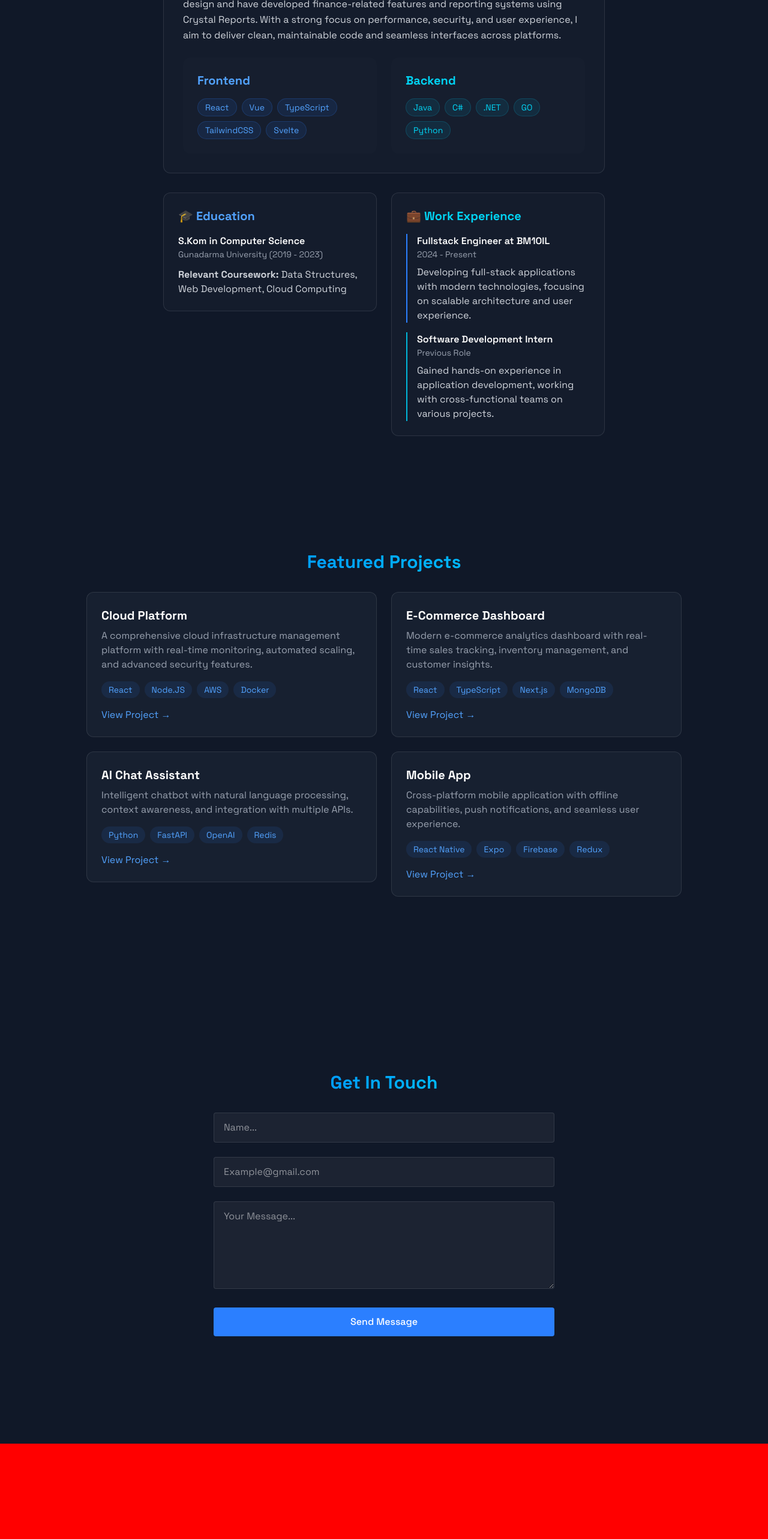
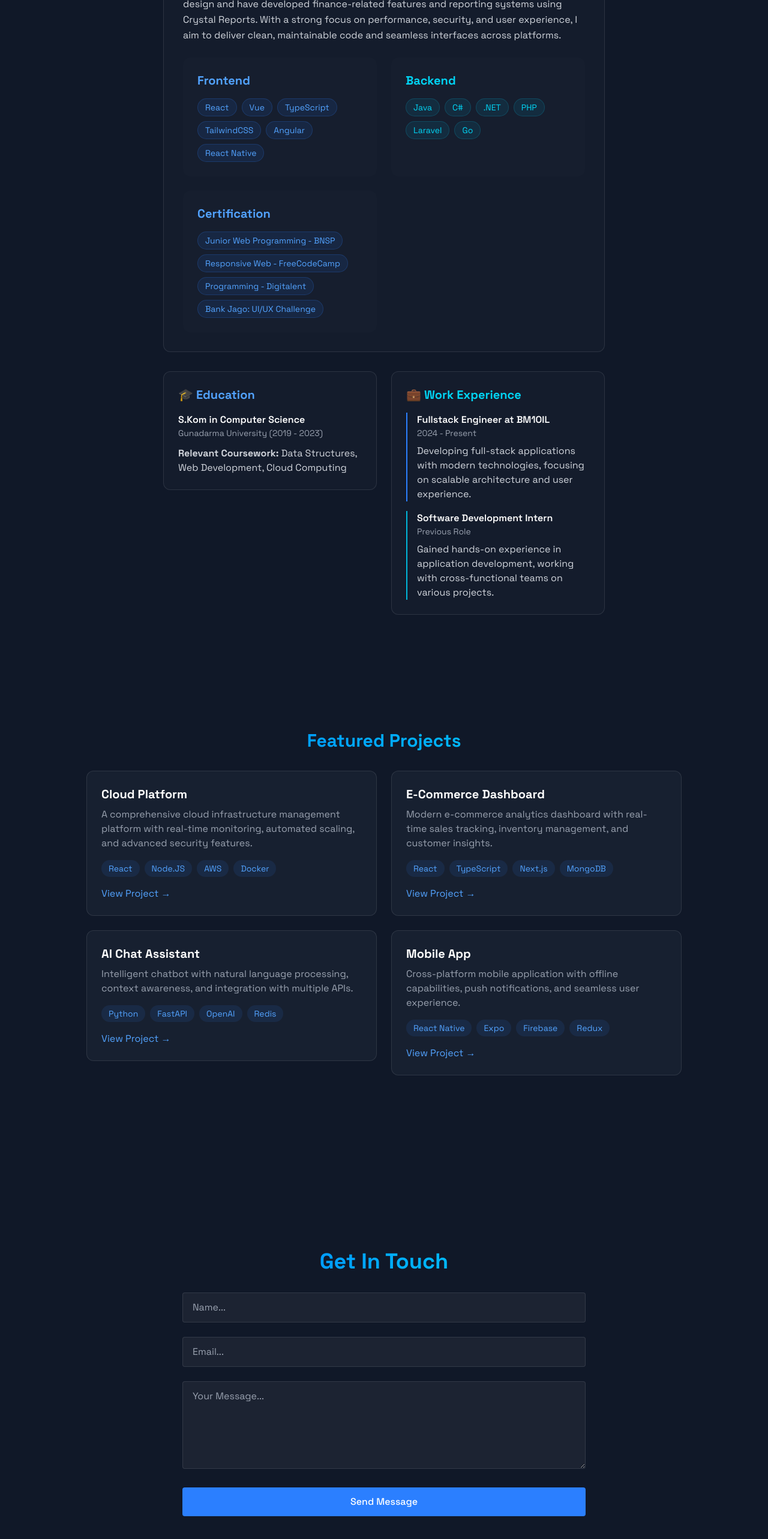
Before and after one commit to Daexaf/Portfolio, a React (Vite) app: page / in a window 1280 px wide. Shown: the part 1407-3973 px from the top of the page at 60% size. Before the commit the page ends 3814 px from the top, so only its background shows below. Built offline with nearby package versions, Linux system fonts and the light colour scheme.

Commit message:
[checkpoints: adding certification and fix to responsive on phone]

```diff
--- a/src/components/section/About.jsx
+++ b/src/components/section/About.jsx
@@ -7,9 +7,16 @@ const About = () => {
     "Vue",
     "TypeScript",
     "TailwindCSS",
-    "Svelte",
+    "Angular",
+    "React Native",
   ];
-  const backendSkills = ["Java", "C#", ".NET", "GO", "Python"];
+  const backendSkills = ["Java", "C#", ".NET", "PHP", "Laravel", "Go"];
+  const certification = [
+    "Junior Web Programming - BNSP",
+    "Responsive Web - FreeCodeCamp",
+    "Programming - Digitalent",
+    "Bank Jago: UI/UX Challenge",
+  ];
 
   return (
     <div className="min-h-screen bg-gray-900 text-white">
@@ -102,6 +109,22 @@ const About = () => {
                       ))}
                     </div>
                   </div>
+
+                  <div className="rounded-xl p-6 bg-gray-800/20 hover:-translate-y-1 hover:bg-gray-800/40 transition-all duration-300">
+                    <h3 className="text-xl font-bold mb-4 text-blue-400">
+                      Certification
+                    </h3>
+                    <div className="flex flex-wrap gap-2">
+                      {certification.map((tech, key) => (
+                        <span
+                          key={key}
+                          className="bg-blue-500/10 text-blue-400 py-1 px-3 rounded-full text-sm border border-blue-500/20 hover:bg-blue-500/20 hover:shadow-[0_2px_8px_rgba(59,130,246,0.2)] transition-all duration-200"
+                        >
+                          {tech}
+                        </span>
+                      ))}
+                    </div>
+                  </div>
                 </div>
               </div>
             </div>
--- a/src/components/section/Contact.jsx
+++ b/src/components/section/Contact.jsx
@@ -19,7 +19,7 @@ const Contact = () => {
         e.target,
         import.meta.env.VITE_PUBLIC_KEY
       )
-      .then((result) => {
+      .then(() => {
         alert("Message Sent");
         setFormData({ name: "", email: "", message: "" });
       })
@@ -27,66 +27,60 @@ const Contact = () => {
         alert("Oops! something went wrong, please try again.");
       });
   };
+
   return (
-    <div>
     <section
       id="contact"
-        className="min-h-screen bg-gray-900 flex items-center justify-center py-20"
+      className="min-h-screen bg-gray-900 flex items-center justify-center py-20 px-4"
     >
       <RevealOnScroll>
-          <div className="px-4 w-150">
-            <h2 className="text-3xl font-bold mb-8 bg-gradient-to-r from-blue-500 to-cyan-400 bg-clip-text text-transparent text-center">
+        <div className="w-full max-w-md sm:max-w-lg md:max-w-2xl mx-auto">
+          <h2 className="text-3xl sm:text-4xl font-bold mb-8 bg-gradient-to-r from-blue-500 to-cyan-400 bg-clip-text text-transparent text-center">
             Get In Touch
           </h2>
-            <form action="" className="space-y-6" onSubmit={handleSubmit}>
-              <div className="relative">
+          <form className="space-y-6" onSubmit={handleSubmit}>
             <input
               type="text"
               id="name"
               name="name"
               value={formData.name}
               required
-                  className="w-full bg-white/5 border border-white/10 rounded px-4 py-3 text-white transition focus:outline-none focus:border-blue-500 focus:bg-blue-500/5"
               placeholder="Name..."
+              className="w-full bg-white/5 border border-white/10 rounded px-4 py-3 text-white placeholder-gray-400 focus:outline-none focus:border-blue-500 focus:bg-blue-500/5"
               onChange={(e) =>
                 setFormData({ ...formData, name: e.target.value })
               }
             />
-              </div>
 
-              <div className="relative">
             <input
               type="email"
               id="email"
               name="email"
               value={formData.email}
               required
-                  className="w-full bg-white/5 border border-white/10 rounded px-4 py-3 text-white transition focus:outline-none focus:border-blue-500 focus:bg-blue-500/5"
-                  placeholder="Example@gmail.com"
+              placeholder="Email..."
+              className="w-full bg-white/5 border border-white/10 rounded px-4 py-3 text-white placeholder-gray-400 focus:outline-none focus:border-blue-500 focus:bg-blue-500/5"
               onChange={(e) =>
                 setFormData({ ...formData, email: e.target.value })
               }
             />
-              </div>
 
-              <div className="relative">
             <textarea
               id="message"
               name="message"
+              rows={5}
               required
               value={formData.message}
-                  rows={5}
-                  className="w-full bg-white/5 border border-white/10 rounded px-4 py-3 text-white transition focus:outline-none focus:border-blue-500 focus:bg-blue-500/5"
               placeholder="Your Message..."
+              className="w-full bg-white/5 border border-white/10 rounded px-4 py-3 text-white placeholder-gray-400 focus:outline-none focus:border-blue-500 focus:bg-blue-500/5"
               onChange={(e) =>
                 setFormData({ ...formData, message: e.target.value })
               }
             />
-              </div>
 
             <button
               type="submit"
-                className="w-full bg-blue-500 text-white py-3 px-6 rounded font-medium transition relative overflow-hidden hover:-translate-y-0.5 hover:shadow-[0_0_15px_rgba(59,130,246,0.4)]"
+              className="w-full bg-blue-500 text-white py-3 px-6 rounded font-medium transition hover:-translate-y-0.5 hover:shadow-[0_0_15px_rgba(59,130,246,0.4)]"
             >
               Send Message
             </button>
@@ -94,7 +88,6 @@ const Contact = () => {
         </div>
       </RevealOnScroll>
     </section>
-    </div>
   );
 };
 
--- a/src/index.css
+++ b/src/index.css
@@ -4,7 +4,7 @@ html, body{
   margin:0;
   padding:0;
   font-family: "Space Grotesk", sans-serif;
-  background: red;
+  background: #101828;
   color: #f3f4f6;
   width: auto;
 }
@@ -55,6 +55,7 @@ html, body{
   font-family: "Space Grotesk", sans-serif;
   background: #101828;
   color: #f3f4f6;
-  width: max-content;
+  width: 100%;
+  overflow-x:hidden;
 }
 }
```
Lines whose indentation alone changed are shown as unchanged.
